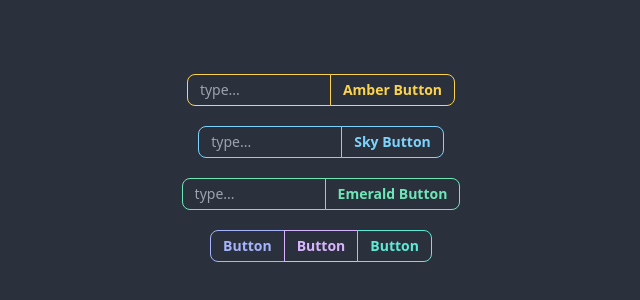
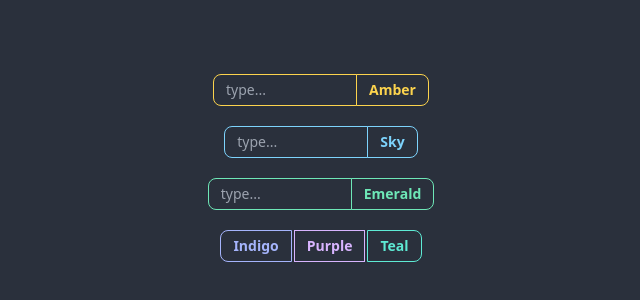
Before and after one commit to alexespejo/dsa-visualizer, a Svelte app: page /alex in a window 1280 px wide. Shown: the part 232-532 px from the top of the page, without its empty margins (319-959 px from the left). Built offline with nearby package versions, Linux system fonts and the light colour scheme.

Commit message:
update join classList

```diff
--- a/src/components/custom/layout/Join.svelte
+++ b/src/components/custom/layout/Join.svelte
@@ -1,3 +1,7 @@
-<div class="join">
+<script lang="ts">
+ export let classList: string = "";
+</script>
+
+<div class={`${classList} join`}>
  <slot />
 </div>
--- a/src/routes/Playgrounds/Alex.svelte
+++ b/src/routes/Playgrounds/Alex.svelte
@@ -11,22 +11,22 @@
 >
  <div class="join">
   <Input placeholder="type..." bind:value color="input-amber" />
-  <Button label="Amber Button" color="btn-amber-outline" />
+  <Button label="Amber" color="btn-amber-outline" />
  </div>
 
  <div class="join">
   <Input placeholder="type..." bind:value color="input-sky" />
-  <Button label="Sky Button" color="btn-sky-outline" />
+  <Button label="Sky" color="btn-sky-outline" />
  </div>
 
- <FormTrigger onTrigger={() => alert("breh")}>
+ <FormTrigger onTrigger={() => alert("when you press Enter something happens")}>
   <Input placeholder="type..." bind:value color="input-emerald" />
-  <Button label="Emerald Button" color="btn-emerald-outline" />
+  <Button label="Emerald" color="btn-emerald-outline" />
  </FormTrigger>
 
- <Join>
-  <Button label="Button" color="btn-indigo-outline" />
-  <Button label="Button" color="btn-purple-outline" />
-  <Button label="Button" color="btn-teal-outline" />
+ <Join classList="space-x-0.5">
+  <Button label="Indigo" color="btn-indigo-outline" />
+  <Button label="Purple" color="btn-purple-outline" />
+  <Button label="Teal" color="btn-teal-outline" />
  </Join>
 </div>
```
